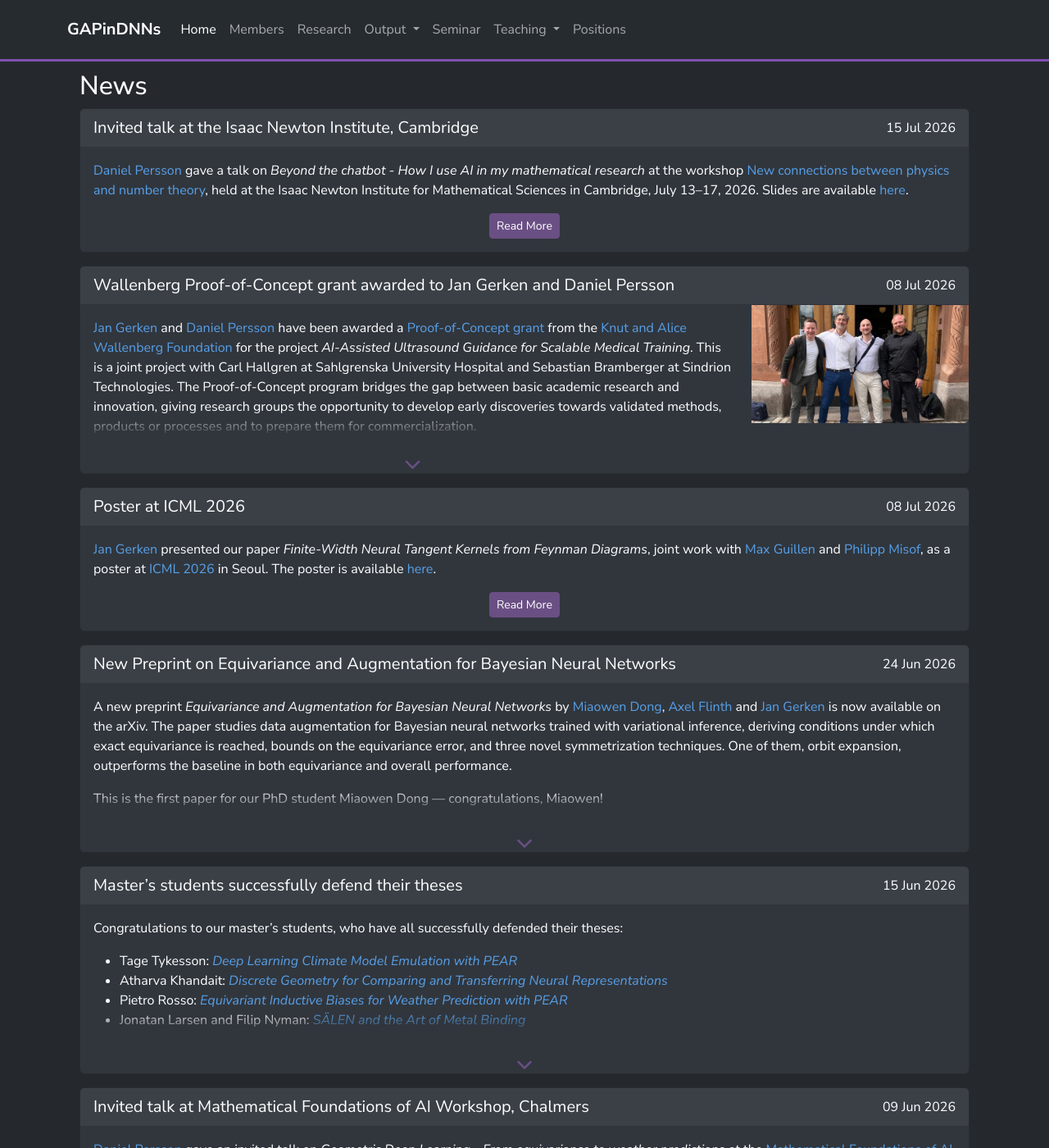
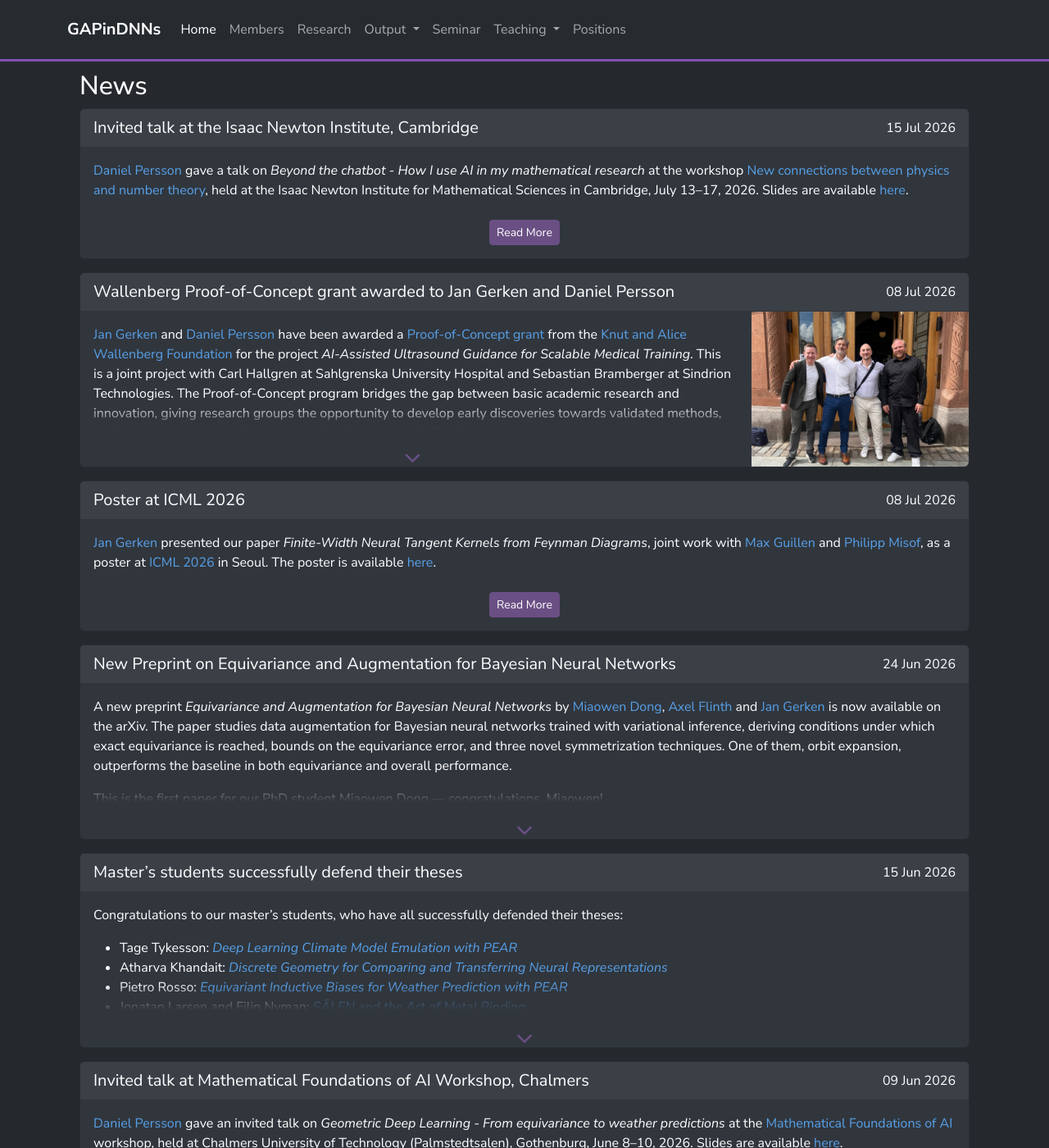
Before and after one commit to GAPinDNNs/gapindnns.github.io, a Jekyll site: the page built from _pages/index.md, in a window 1280 px wide and 1400 px high, scrolled down 777 px. Shown: the whole window at 82% size. Built offline with Jekyll 4.4.1, drawn with Linux system fonts in a browser that asks for light colours; nearby versions of some CDN libraries; some of the changed text lies outside the part shown.

Commit message:
Improved news image handling when expanding/shrinking

```diff
--- a/_includes/news_entry.html
+++ b/_includes/news_entry.html
@@ -18,19 +18,15 @@
     <div class="col-md-12">
     {% endif %}
       <div class="card-body">
-        <!-- <div class="row align-items-center justify-content-between"> -->
-          <div class="col-sm align-items-center">
         <div class="card-text news-text">
           <div class="collapse-wrapper" id="news-text-{{ news_id }}">
             {{ news.text | markdownify }}
           </div>
           {% if news.link %}
-              <!-- <div class="col-sm-2 text-end "> -->
           <div class="news-external-link text-center">
             <a href="{{ news.link }}" class="btn btn-sm btn-primary" role="button">Read More</a>
           </div>
           {% endif %}
-            </div>
         </div>
       </div>
       <button
@@ -43,10 +39,10 @@
       </button>
     </div>
     {% if news.image %}
-    <div class="col-md-3">
-      <a href="#" data-bs-toggle="modal" data-bs-target="#newsImageModal-{{ news_id }}">
+    <div class="col-md-3 news-image-column">
+      <button type="button" class="news-image-link" data-bs-toggle="modal" data-bs-target="#newsImageModal-{{ news_id }}" aria-label="View enlarged image: {{ news.headline | escape }}">
         <img src="{{ news.image }}" alt="{{ news.headline | escape }}" class="news-image rounded-bottom-end">
-      </a>
+      </button>
     </div>
     {% endif %}
   </div>
--- a/_sass/_custom_variables.scss
+++ b/_sass/_custom_variables.scss
@@ -48,7 +48,7 @@
 $card-cap-bg:                       $alloy-bb;
 $card-bg:                           $alloy-b;
 
-$news-height:                       9rem;
+$news-height:                       8rem;
 
 // Dropdowns
 
--- a/_sass/main.scss
+++ b/_sass/main.scss
@@ -211,6 +211,10 @@
   transition: max-height 0.3s ease, opacity 0.2s ease, transform 0.3s ease;
 }
 
+.news-external-link .btn {
+  margin-top: 0.5rem;
+}
+
 .news-text.has-overflow:not(.expanded) .news-external-link {
   max-height: 0;
   opacity: 0;
@@ -244,11 +248,32 @@
 }
 
 .news-image {
-  height: $news-height;
+  height: 100%;
   width: 100%;
   object-fit: cover;
   object-position: center;
   display: block;
+}
+
+.news-image-link {
+  background: transparent;
+  border: 0;
+  padding: 0;
+  position: absolute;
+  inset: 0 calc(var(--bs-gutter-x) * 0.5);
+}
+
+.news-image-column {
+  position: relative;
+}
+
+.news.expanded .news-image-link {
+  inset: 0 calc(var(--bs-gutter-x) * 0.5) auto;
+  height: var(--news-image-height, $news-height);
+}
+
+.news.expanded .news-image {
+  border-bottom-right-radius: 0;
 }
 
 // On small screens (below Bootstrap’s "md" breakpoint), round both bottom corners
@@ -264,4 +289,13 @@
         object-position: center;
         display: block;
     }
+
+    .news-image-link {
+        position: static;
+        width: 100%;
+    }
+
+    .news.expanded .news-image-link {
+        height: auto;
+    }
 }
--- a/assets/js/card_functionalities.js
+++ b/assets/js/card_functionalities.js
@@ -7,6 +7,8 @@
   if (!news_text) return;
 
   const news_text_container = news_text.closest('.news-text');
+  const news_card = news_text.closest('.news');
+  const news_external_link = news_text_container?.querySelector('.news-external-link');
 
   requestAnimationFrame(() => {
     const collapsed_max_height = getComputedStyle(news_text).maxHeight;
@@ -19,38 +21,56 @@
 
     news_text.classList.add('overflow');
     news_text_container?.classList.add('has-overflow');
+    set_external_link_visibility(news_external_link, false);
     button.addEventListener('click', () => {
       const expanded = !news_text.classList.contains('expanded');
-      set_expanded_state(news_text, news_text_container, button, expanded, collapsed_max_height);
+      set_expanded_state(news_text, news_text_container, news_card, news_external_link, button, expanded, collapsed_max_height);
     });
   });
 }
 
-function set_expanded_state(news_text, news_text_container, button, expanded, collapsed_max_height) {
+function set_expanded_state(news_text, news_text_container, news_card, news_external_link, button, expanded, collapsed_max_height) {
   if (expanded) {
+    const news_image_link = news_card?.querySelector('.news-image-link');
+    if (news_image_link) {
+      news_card.style.setProperty('--news-image-height', `${news_image_link.getBoundingClientRect().height}px`);
+    }
+
     news_text.style.setProperty('max-height', `${news_text.scrollHeight}px`, 'important');
     news_text.classList.add('expanded');
     remove_inline_max_height_after_transition(news_text, () => news_text.classList.contains('expanded'));
+    news_card?.classList.add('expanded');
   } else {
     news_text.style.setProperty('max-height', `${news_text.scrollHeight}px`, 'important');
     void news_text.offsetHeight;
     news_text.classList.remove('expanded');
     news_text.style.setProperty('max-height', collapsed_max_height, 'important');
-    remove_inline_max_height_after_transition(news_text, () => true);
+    remove_inline_max_height_after_transition(news_text, () => true, () => {
+      news_card?.classList.remove('expanded');
+    });
   }
 
+  set_external_link_visibility(news_external_link, expanded);
   news_text_container?.classList.toggle('expanded', expanded);
   button.classList.toggle('expanded', expanded);
   button.setAttribute('aria-expanded', expanded);
 }
 
-function remove_inline_max_height_after_transition(news_text, should_remove) {
+function set_external_link_visibility(news_external_link, visible) {
+  if (!news_external_link) return;
+
+  news_external_link.toggleAttribute('inert', !visible);
+  news_external_link.setAttribute('aria-hidden', String(!visible));
+}
+
+function remove_inline_max_height_after_transition(news_text, should_remove, after_transition = () => {}) {
   const on_transition_end = event => {
     if (event.target !== news_text || event.propertyName !== 'max-height') return;
 
     if (should_remove()) {
       news_text.style.removeProperty('max-height');
     }
+    after_transition();
     news_text.removeEventListener('transitionend', on_transition_end);
   };
 
```
Lines whose indentation alone changed are shown as unchanged.
